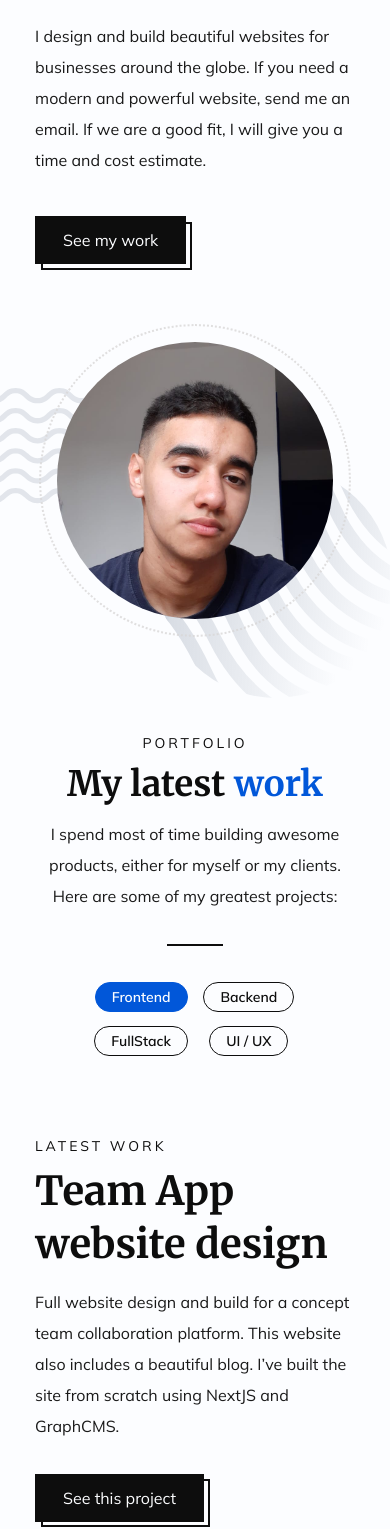
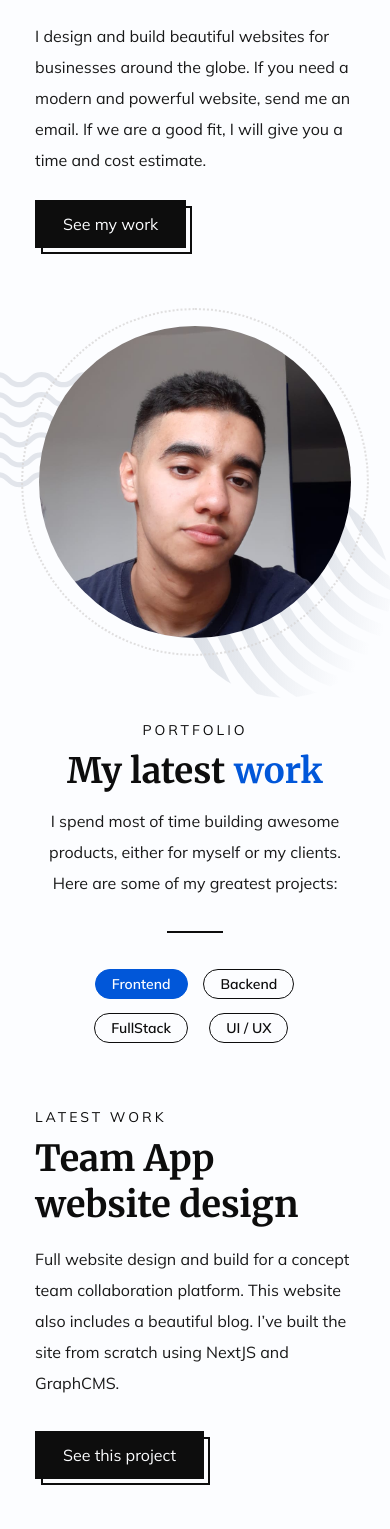
Before and after one commit to NightClover-code/portfolio-website-v2, a Next.js app: page / in a window 390 px wide. Shown: the part 432-1961 px from the top of the page. Built offline with nearby package versions, Linux system fonts and the light colour scheme.

Commit message:
feat: responsive margins for mobile sizes

```diff
--- a/components/Hero/index.tsx
+++ b/components/Hero/index.tsx
@@ -7,9 +7,9 @@ import Socials from '../Socials';
 
 const Hero = () => {
   const socialsIcons = [InstagramIcon, LinkedInIcon, GitHubIcon];
-  const width = useWindowWidth();
+  const _width = useWindowWidth();
 
-  const containerWidth = width! < 550 ? width! * 0.71 : '';
+  const containerWidth = _width! < 550 ? _width! * 0.8 : '';
 
   return (
     <section className="hero__section mt-32 mid:mt-24 flex items-center justify-between mid:flex-col mid:items-center">
@@ -27,7 +27,9 @@ const Hero = () => {
           a good fit, I will give you a time and cost estimate.
         </p>
 
-        <PrimaryButton className="mt-10">See my work</PrimaryButton>
+        <PrimaryButton className="mt-10 mid:mt-8 xs:mt-6">
+          See my work
+        </PrimaryButton>
       </div>
 
       <div className="relative mid:mt-12">
@@ -53,8 +55,8 @@ const Hero = () => {
         <div className="absolute bottom-[-70px] right-[-50px] z-[-1] w-[250px] h-[250px] tiny:hidden">
           <Image
             src="/images/circle-waves.svg"
-            width={250}
-            height={250}
+            width={_width! < 500 ? 230 : 250}
+            height={_width! < 500 ? 230 : 250}
             alt="circle-waves"
           />
         </div>
--- a/components/Projects/Item/Content/index.tsx
+++ b/components/Projects/Item/Content/index.tsx
@@ -8,7 +8,9 @@ export interface ContentProps {
 const Content: React.FC<ContentProps> = ({ title, description }) => (
   <div>
     <h4 className="text-[14px] uppercase tracking-[3px]">Latest work</h4>
-    <h1 className="mt-2 text-[40px] max-w-[300px] h1-queries">{title}</h1>
+    <h1 className="mt-2 text-[40px] max-w-[300px] xs:text-[36px] xs:leading-[46px]">
+      {title}
+    </h1>
     <p className={`max-w-[400px] mt-4 text-offBlack`}>{description}</p>
 
     <PrimaryButton className="mt-8">See this project</PrimaryButton>
--- a/components/Projects/Item/Illustration/index.tsx
+++ b/components/Projects/Item/Illustration/index.tsx
@@ -13,7 +13,7 @@ const Illustration: React.FC<IllustrationProps> = ({
 }) => {
   return (
     <div className={`relative`}>
-      <div className="relative mt-12 mid:mt-14">
+      <div className="relative mt-12 mid:mt-14 xs:mt-10">
         <Image
           src={`/images/portfolio/${imgSrc}`}
           width={width}
--- a/components/Projects/Item/index.tsx
+++ b/components/Projects/Item/index.tsx
@@ -14,7 +14,7 @@ const PortolioItem: React.FC<ItemInterface> = ({ content, image, order }) => {
 
   return (
     <div
-      className={`flex justify-between items-center mt-20 mid:mt-12 gap-x-20 mid:flex-col mid:items-start mid:mx-auto`}
+      className={`flex justify-between items-center mt-20 mid:mt-12 xs:mt-0 gap-x-20 mid:flex-col mid:items-start mid:mx-auto`}
     >
       {isEven(order) || width! < 1000 ? (
         <>
--- a/components/Projects/index.tsx
+++ b/components/Projects/index.tsx
@@ -26,7 +26,7 @@ const Projects = () => {
         <Tags className="xs:grid xs:grid-cols-2 xs:gap-y-[14px]" tags={tags} />
       </div>
 
-      <div className="grid grid-cols-1 gap-y-12 mid:mt-8">
+      <div className="grid grid-cols-1 gap-y-12 mid:mt-8 xs:mt-16 xs:gap-y-14">
         {portfolio.map((_item, i) => {
           return <PortolioItem order={i} {..._item} key={v4()} />;
         })}
--- a/components/Services/ServicesGrid/index.tsx
+++ b/components/Services/ServicesGrid/index.tsx
@@ -13,7 +13,7 @@ const ServicesGrid = () => {
 
   return (
     <div className="grid grid-cols-2 gap-x-12 mt-16 mid:mt-12 mid2:grid-cols-[600px] justify-center lg:grid-cols-1">
-      <div className="grid grid-cols-1 gap-y-8">
+      <div className="grid grid-cols-1 gap-y-8 xs:gap-y-6">
         {services.map((_service, i) => {
           return (
             <Service
@@ -29,7 +29,7 @@ const ServicesGrid = () => {
         })}
       </div>
 
-      <div className="mid2:mt-10">
+      <div className="mid2:mt-10 xs:mt-8">
         <Image
           src={`/images/services/${services[activeIndex].imgSrc}`}
           width={600}
--- a/components/Skills/SkillsGrid/Skill/index.tsx
+++ b/components/Skills/SkillsGrid/Skill/index.tsx
@@ -5,7 +5,7 @@ interface SkillProps {
 
 const Skill: React.FC<SkillProps> = ({ title, mastery }) => {
   return (
-    <div className="mt-10">
+    <div className="mt-10 xs:mt-8">
       <h4 className="font-semibold text-sm">{title}</h4>
       <div className="relative bg-gray w-full h-[6px] mt-2">
         <div
--- a/components/Skills/SkillsGrid/index.tsx
+++ b/components/Skills/SkillsGrid/index.tsx
@@ -4,7 +4,7 @@ import { v4 } from 'uuid';
 
 const TechSkills = () => {
   return (
-    <div className="w-[48%] mid:mt-4 mid:w-full">
+    <div className="w-[48%] mid:mt-4 xs:mt-4 mid:w-full">
       {skills.map(_skill => {
         return <Skill {..._skill} key={v4()} />;
       })}
--- a/components/Skills/index.tsx
+++ b/components/Skills/index.tsx
@@ -21,7 +21,7 @@ const Skills = () => {
           Technological <span>Skills</span>
         </Content>
 
-        <Tags tags={tags} />
+        <Tags tags={tags} className="xs:mt-8" />
       </div>
 
       <SkillsGrid />
--- a/styles/_global.scss
+++ b/styles/_global.scss
@@ -53,5 +53,5 @@ svg path {
 }
 
 .global-mt {
-  @apply mt-40 mid:mt-24;
+  @apply mt-40 mid:mt-24 xs:mt-16;
 }
--- a/styles/css/default.css
+++ b/styles/css/default.css
@@ -51,7 +51,7 @@ svg path {
 }
 
 .global-mt {
-  @apply mt-40 mid:mt-24;
+  @apply mt-40 mid:mt-24 xs:mt-16;
 }
 
 * {
```
Also changed, not shown: 1 other file (tests, documents, lock files or other folders).
